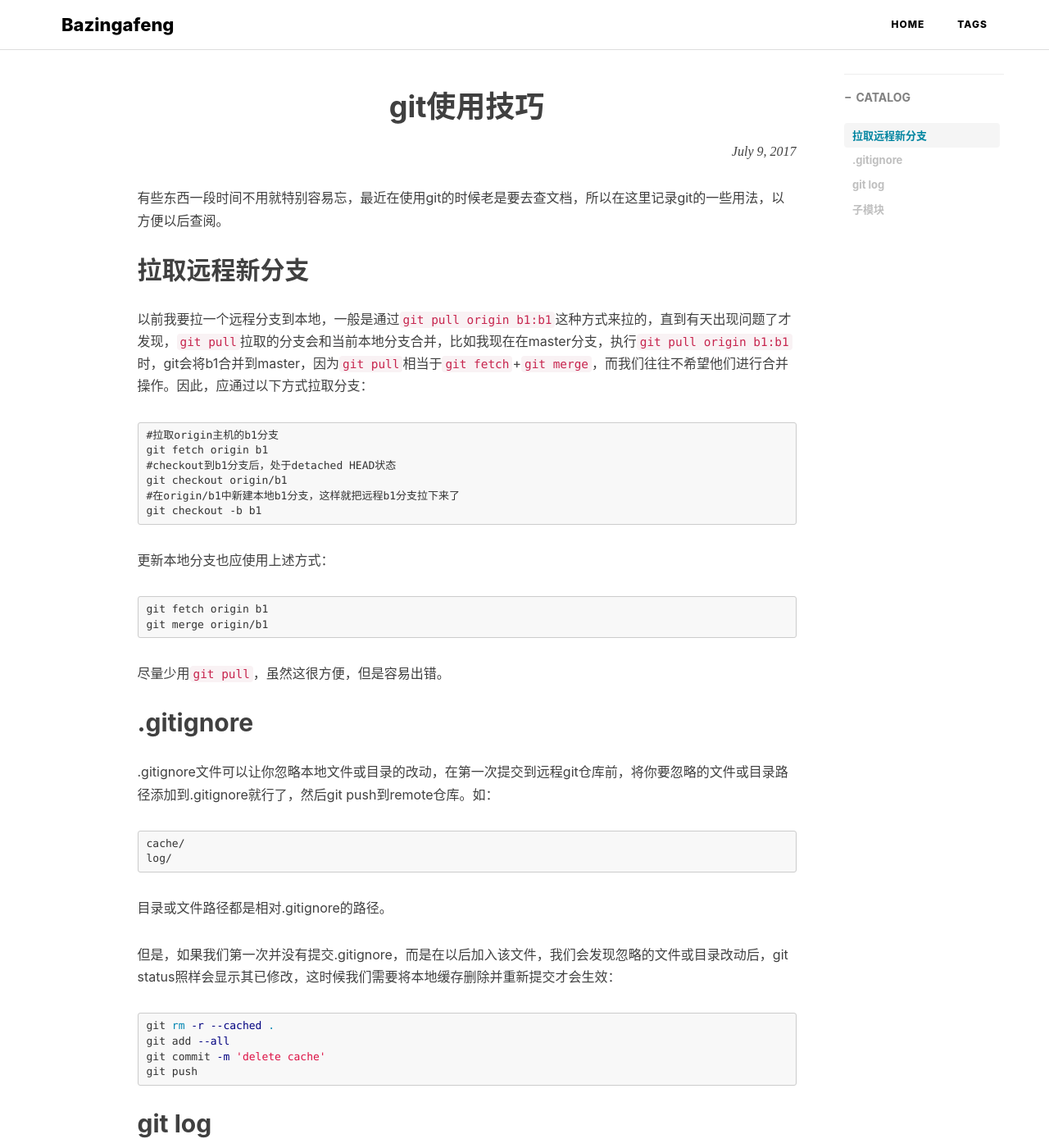
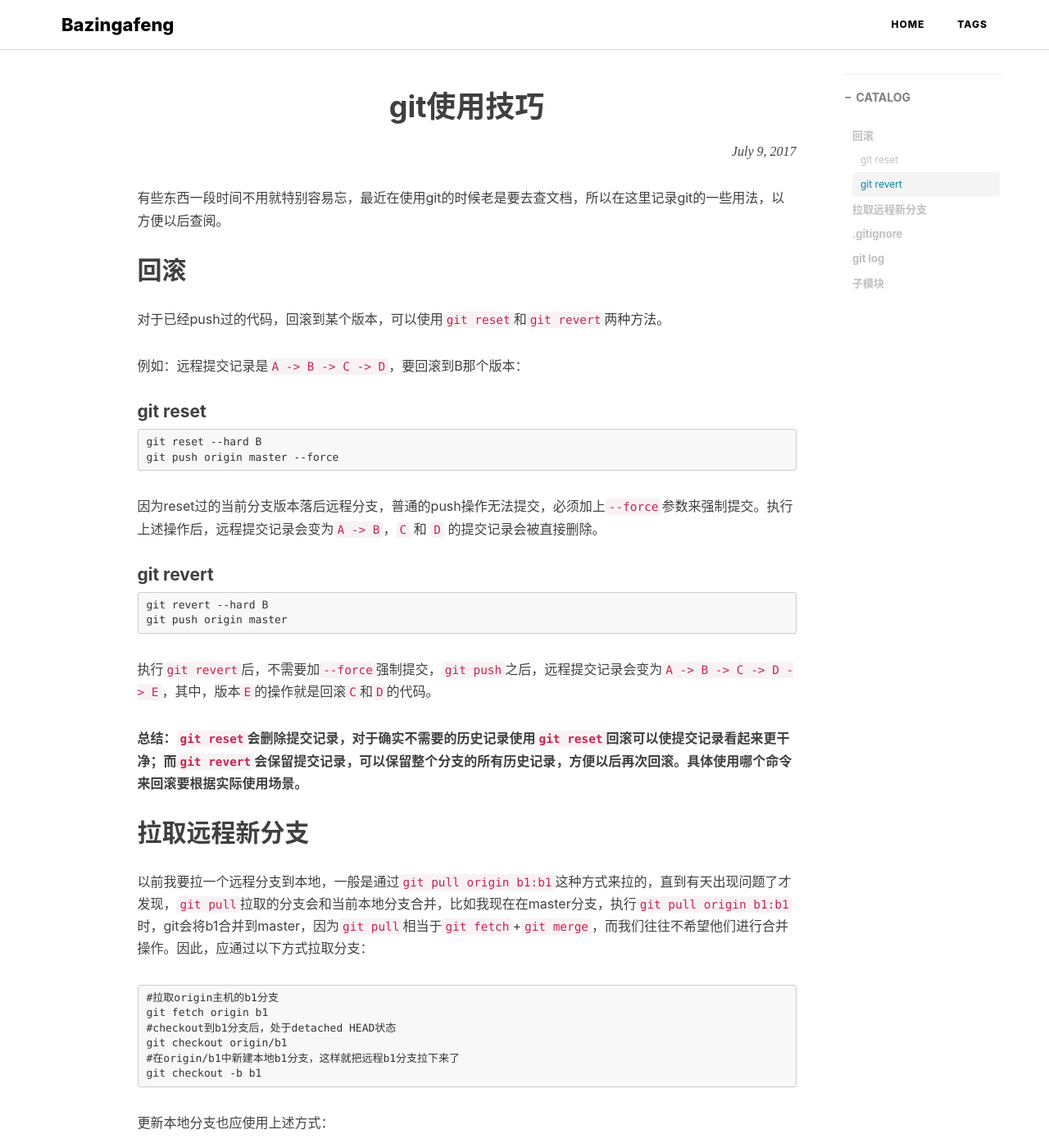
Before and after one commit to fengh0409/fengh0409.github.io, a Jekyll site: the page built from _posts/2017-07-09-the-skills-of-using-git.markdown, in a window 1280 px wide and 1400 px high. Shown: the whole window at 82% size. Built offline with Jekyll 4.4.1, drawn with Linux system fonts in a browser that asks for light colours; nearby versions of some CDN libraries; comment, search, counter and statistics services are not loaded.

Commit message:
Update 2017-07-09-the-skills-of-using-git.markdown

````diff
--- a/_posts/2017-07-09-the-skills-of-using-git.markdown
+++ b/_posts/2017-07-09-the-skills-of-using-git.markdown
@@ -1,7 +1,7 @@
 ---
 layout:     post
 title:      "git使用技巧"
-keywords:   "git,skills,使用技巧"
+keywords:   "git回滚,git clone,git log,git使用技巧,git子模块"
 description: "git的使用技巧和一些注意的地方"
 date:       2017-07-09
 published:  true
@@ -11,6 +11,25 @@ tags:
 ---
 
 有些东西一段时间不用就特别容易忘，最近在使用git的时候老是要去查文档，所以在这里记录git的一些用法，以方便以后查阅。
+
+## 回滚
+对于已经push过的代码，回滚到某个版本，可以使用`git reset`和`git revert`两种方法。
+
+例如：远程提交记录是`A -> B -> C -> D`，要回滚到B那个版本：
+#### git reset
+```
+git reset --hard B
+git push origin master --force
+```
+因为reset过的当前分支版本落后远程分支，普通的push操作无法提交，必须加上`--force`参数来强制提交。执行上述操作后，远程提交记录会变为`A -> B`，`C` 和 `D` 的提交记录会被直接删除。
+#### git revert
+```
+git revert --hard B
+git push origin master
+```
+执行`git revert`后，不需要加`--force`强制提交，`git push`之后，远程提交记录会变为`A -> B -> C -> D -> E`，其中，版本`E`的操作就是回滚`C`和`D`的代码。
+
+**总结：`git reset`会删除提交记录，对于确实不需要的历史记录使用`git reset`回滚可以使提交记录看起来更干净；而`git revert`会保留提交记录，可以保留整个分支的所有历史记录，方便以后再次回滚。具体使用哪个命令来回滚要根据实际使用场景。**
 
 ## 拉取远程新分支
 以前我要拉一个远程分支到本地，一般是通过`git pull origin b1:b1`这种方式来拉的，直到有天出现问题了才发现，`git pull`拉取的分支会和当前本地分支合并，比如我现在在master分支，执行`git pull origin b1:b1`时，git会将b1合并到master，因为`git pull`相当于`git fetch`+`git merge`，而我们往往不希望他们进行合并操作。因此，应通过以下方式拉取分支：
````
